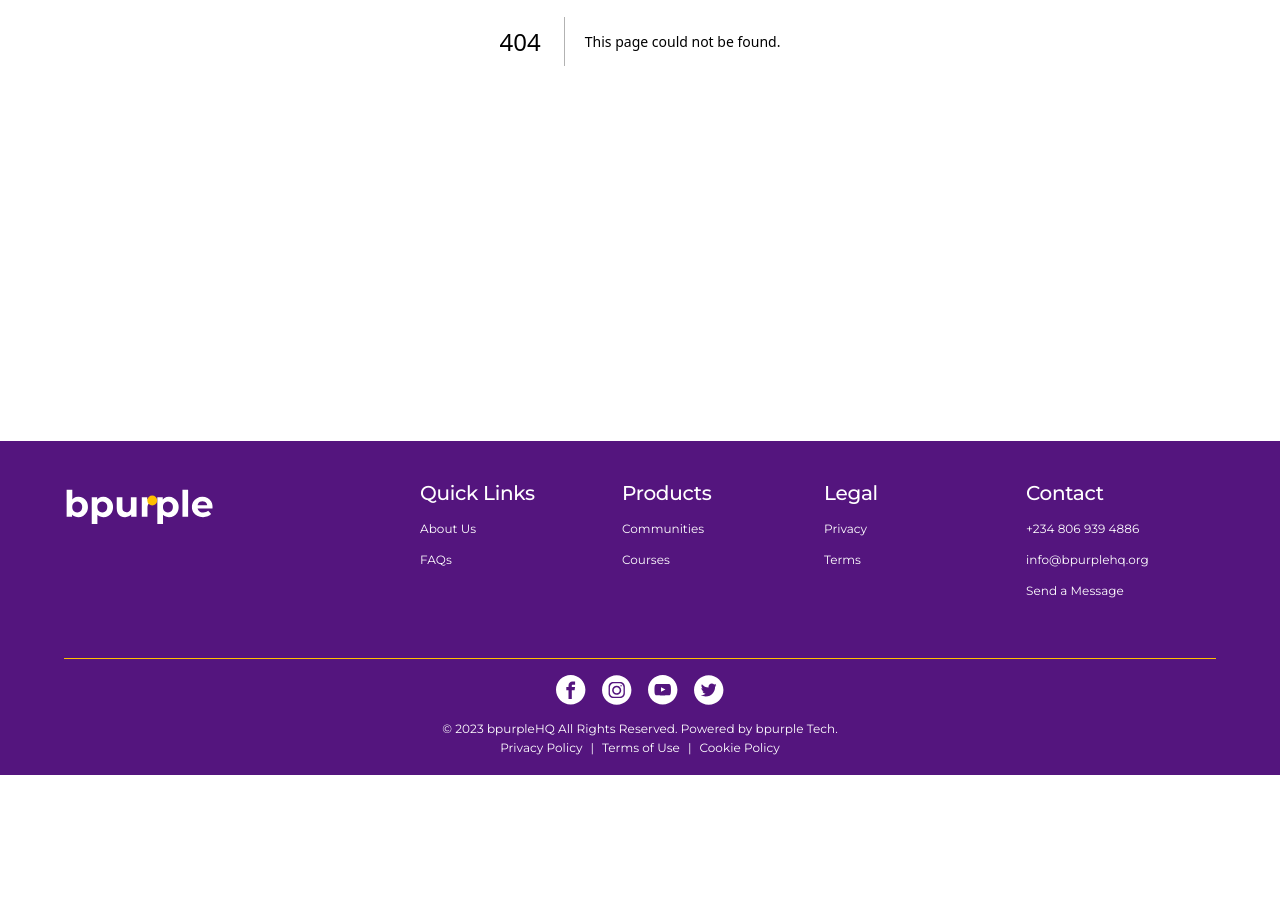
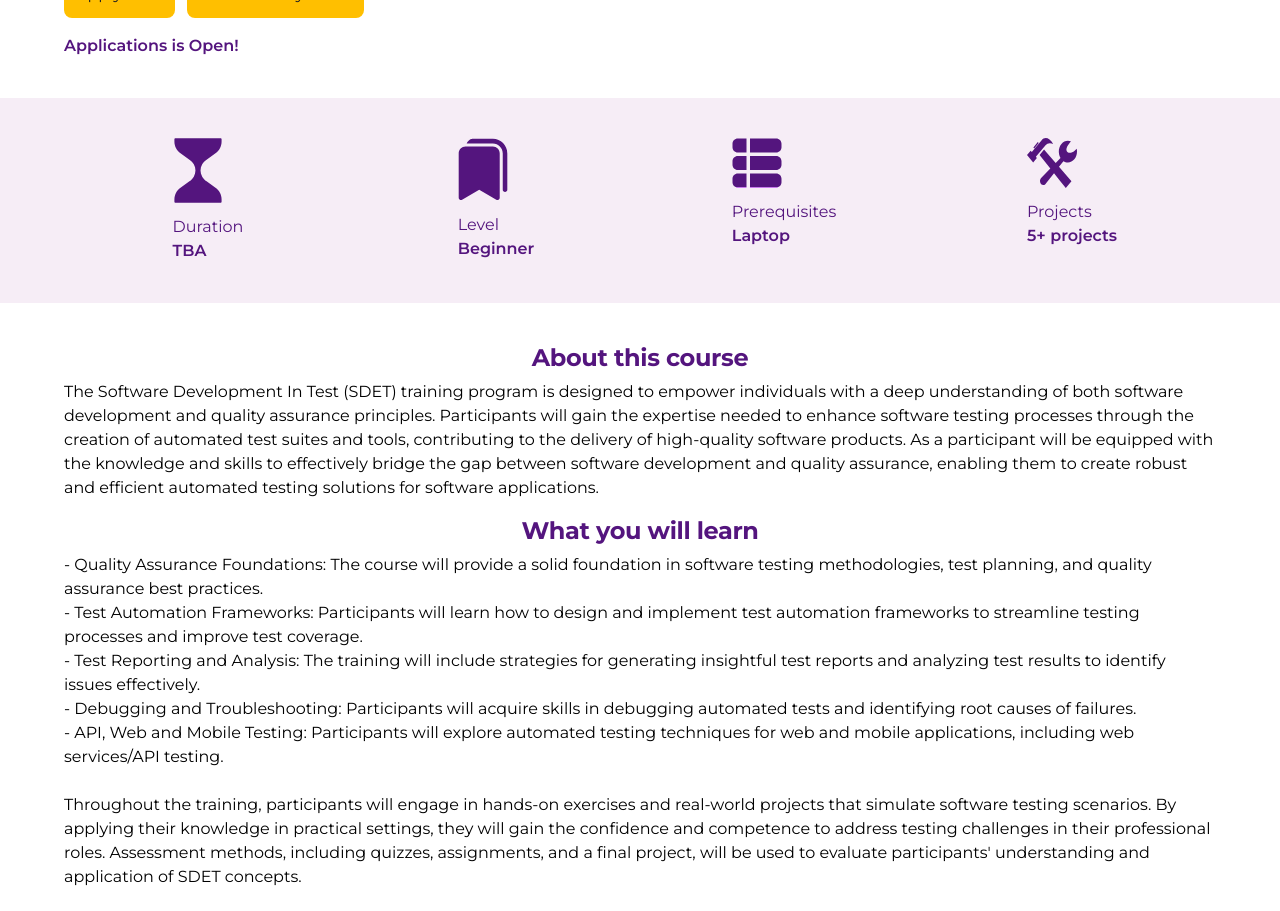
Before and after one commit to BpurpleHq/bpurplehq-web, a Next.js app: page /courses/software-quality-assurance in a window 1280 px wide. Before the commit this address had no page. Shown: the part 480-1391 px from the top of the page. Before the commit the page ends 1255 px from the top, so only its background shows below. Built offline with nearby package versions, Linux system fonts and the light colour scheme.

Commit message:
sdet updates

```diff
--- a/app/courses/course-virtual-assistant/page.tsx
+++ /dev/null
@@ -1,31 +0,0 @@
-import CourseDetailBodyVA from '@/components/CourseDetailsBodyVA';
-import CourseInfo from '@/components/CourseInfo';
-import CoursesDetailsHero from '@/components/CourseDetailsHeroVA';
-import React from 'react'
-
-export const metadata = {
-  title: 'bpurpleHQ | Courses - Virtual Assistant',
-};
-
-const page = () => {
-  return (
-    <div>
-      <section className='sm:px-16 px-6 lg:py-10 py-4'>
-        <CoursesDetailsHero
-          title='Virtual Assistant'
-          subtitle='Virtual assistants are revolutionizing the way we manage our personal and professional lives. From automating mundane tasks to providing personalized support, these AI-powered assistants empower individuals and businesses to maximize productivity, improve time management, and enhance overall efficiency..'
-          image='/virtualImage.png'
-          status='We are currently NOT taking applications!'
-        />
-      </section>
-      <section className='bg-extra'>
-        <CourseInfo />
-      </section>
-      <section>
-        <CourseDetailBodyVA />
-      </section>
-    </div>
-  )
-}
-
-export default page
--- /dev/null
+++ b/app/courses/software-quality-assurance/page.tsx
@@ -0,0 +1,31 @@
+import CourseDetailBodyQA from '@/components/CourseDetailsBodyQA';
+import CourseInfo from '@/components/CourseInfo';
+import CoursesDetailsHero from '@/components/CourseDetailsHeroQA';
+import React from 'react'
+
+export const metadata = {
+  title: 'bpurpleHQ | Courses - SDET',
+};
+
+const page = () => {
+  return (
+    <div>
+      <section className='sm:px-16 px-6 lg:py-10 py-4'>
+        <CoursesDetailsHero
+          title='Software Development in Test (SDET)'
+          subtitle='Throughout the training, participants will engage in hands-on exercises and real-world projects that simulate software testing scenarios. By applying their knowledge in practical settings, they will gain the confidence and competence to address testing challenges in their professional roles. Assessment methods, including quizzes, assignments, and a final project, will be used to evaluate participants understanding and application of SDET concepts.'
+          image='/virtualImage.png'
+          status='Applications is Open!'
+        />
+      </section>
+      <section className='bg-extra'>
+        <CourseInfo />
+      </section>
+      <section>
+        <CourseDetailBodyQA />
+      </section>
+    </div>
+  )
+}
+
+export default page
--- a/components/CourseDetailsBodyDA.tsx
+++ b/components/CourseDetailsBodyDA.tsx
@@ -19,7 +19,7 @@ const CourseDetailBody = () => {
 - Data Visualization: Presenting data visually through charts, graphs, and interactive dashboards to communicate findings effectively and facilitate better understanding.</p>
           </div>
           <div className='flex justify-center gap-6 mt-6'>
-          <Link href='#' target="_blank" rel="noopener noreferrer">
+          <Link href='https://forms.gle/ubN1UipLdP3oUcCj8' target="_blank" rel="noopener noreferrer">
                     <CustomButton
                         title='Apply Now'
                         btnType='button'
--- a/components/CourseDetailsBodyProduct.tsx
+++ b/components/CourseDetailsBodyProduct.tsx
@@ -21,7 +21,7 @@ Product management is a multifaceted discipline that encompasses the strategic p
 - Product Launch and Go-to-Market Strategy: Learn to orchestrate the product launch, collaborating with marketing and sales teams to create effective go-to-market strategies, pricing models, and marketing campaigns.</p>
           </div>
             <div className='flex justify-center gap-6 mt-6'>
-                <Link href='#' target="_blank" rel="noopener noreferrer">
+                <Link href='https://forms.gle/ubN1UipLdP3oUcCj8' target="_blank" rel="noopener noreferrer">
                     <CustomButton
                         title='Apply Now'
                         btnType='button'
--- /dev/null
+++ b/components/CourseDetailsBodyQA.tsx
@@ -0,0 +1,54 @@
+import React from 'react'
+import CustomButton from './CustomButton'
+import Link from 'next/link'
+
+const CourseDetailBody = () => {
+  return (
+    <div className='max-w-[1440px] mx-auto flex flex-col sm:px-16 px-6 lg:py-10 py-4'>
+        <div>
+            <h3 className='text-center text-primary text-headline-3'>About this course</h3>
+            <p className='text center mt-2'>The Software Development In Test (SDET) training program is designed to empower individuals with a deep understanding of both software development and quality assurance principles. Participants will gain the expertise needed to enhance software testing processes through the creation of automated test suites and tools,
+            contributing to the delivery of high-quality software products. As a participant will be equipped with the knowledge and skills to
+             effectively bridge the gap between software development and quality assurance, enabling them to create robust and efficient
+              automated testing solutions for software applications.
+ </p>
+        </div>
+        <div className='mt-4'>
+            <h3 className='text-center text-primary text-headline-3'>What you will learn</h3>
+            <p className='text center mt-2'> - Quality Assurance Foundations: The course will provide a solid foundation in software testing methodologies, test planning, and quality assurance best practices. <br/>
+            - Test Automation Frameworks: Participants will learn how to design and implement test automation frameworks to streamline testing processes and improve test coverage. <br/>
+            - Test Reporting and Analysis: The training will include strategies for generating insightful test reports and analyzing test results to identify issues effectively.<br/>
+            - Debugging and Troubleshooting: Participants will acquire skills in debugging automated tests and identifying root causes of failures.<br/>
+            - API, Web and Mobile Testing: Participants will explore automated testing techniques for web and mobile applications, including web services/API testing.<br/>
+            <br/>
+             Throughout the training, participants will engage in hands-on exercises and real-world projects that simulate software testing scenarios.
+            By applying their knowledge in practical settings, they will gain the confidence and competence to address testing challenges in their
+            professional roles. Assessment methods, including quizzes, assignments, and a final project, will be used to evaluate participants'
+understanding and application of SDET concepts.<br/>
+
+</p>
+          </div>
+          <div className='flex justify-center gap-6 mt-6'>
+                <Link href='https://forms.gle/ubN1UipLdP3oUcCj8' target="_blank" rel="noopener noreferrer">
+                    <CustomButton
+                        title='Apply Now'
+                        btnType='button'
+                        containerStyles='bg-secondary p-3 rounded-lg'
+                        textStyles='text-dark'
+                    />
+                    </Link>
+
+            <Link href='#' target="_blank" rel="noopener noreferrer">
+                    <CustomButton
+                        title='Download Syllabus'
+                        btnType='button'
+                        containerStyles='bg-secondary p-3 rounded-lg'
+                        textStyles='text-dark'
+                    />
+                    </Link>
+                </div>
+    </div>
+  )
+}
+
+export default CourseDetailBody
--- a/components/CourseDetailsBodyVA.tsx
+++ /dev/null
@@ -1,42 +0,0 @@
-import React from 'react'
-import CustomButton from './CustomButton'
-import Link from 'next/link'
-
-const CourseDetailBody = () => {
-  return (
-    <div className='max-w-[1440px] mx-auto flex flex-col sm:px-16 px-6 lg:py-10 py-4'>
-        <div>
-            <h3 className='text-center text-primary text-headline-3'>About this course</h3>
-            <p className='text center mt-2'>Virtual assistants are revolutionizing the way we manage our personal and professional lives. From automating mundane tasks to providing personalized support, these AI-powered assistants empower individuals and businesses to maximize productivity, improve time management, and enhance overall efficiency. </p>
-        </div>
-        <div className='mt-4'>
-            <h3 className='text-center text-primary text-headline-3'>What you will learn</h3>
-            <p className='text center mt-2'> - Increased Productivity: Learn to offload repetitive tasks and administrative duties to virtual assistants, individuals and businesses can focus on high-value activities, leading to increased productivity and efficiency. <br/>
-- Time Management: Learn to help users manage their time effectively by handling scheduling, reminders, and prioritizing tasks, ensuring important deadlines are met.<br/>
-- Simplified Communication: Learn to be good in communication by managing emails, transcribing voice messages, and even drafting responses, making it easier to stay connected and organized.<br/>
-- 24/7 Availability: Virtual assistants are available round the clock, providing support and assistance whenever needed, allowing users to access information and complete tasks at any time..</p>
-          </div>
-          <div className='flex justify-center gap-6 mt-6'>
-                <Link href='#' target="_blank" rel="noopener noreferrer">
-                    <CustomButton
-                        title='Apply Now'
-                        btnType='button'
-                        containerStyles='bg-secondary p-3 rounded-lg'
-                        textStyles='text-dark'
-                    />
-                    </Link>
-
-            <Link href='#' target="_blank" rel="noopener noreferrer">
-                    <CustomButton
-                        title='Download Syllabus'
-                        btnType='button'
-                        containerStyles='bg-secondary p-3 rounded-lg'
-                        textStyles='text-dark'
-                    />
-                    </Link>
-                </div>
-    </div>
-  )
-}
-
-export default CourseDetailBody
--- a/components/CourseDetailsHeroVA.tsx
+++ b/components/CourseDetailsHeroQA.tsx
@@ -4,7 +4,7 @@ import React from 'react'
 import CustomButton from './CustomButton'
 import Link from 'next/link';
 
-const CourseDetailsHeroVA = ({ title, subtitle, status, image }: CourseDetailsHeroProps) => {
+const CourseDetailsHeroQA = ({ title, subtitle, status, image }: CourseDetailsHeroProps) => {
     return (
         <div className='max-w-[1440px] mx-auto flex flex-col-reverse lg:flex-row lg:justify-between'>
             <div className='flex lg:justify-center lg:items-center'>
@@ -12,7 +12,7 @@ const CourseDetailsHeroVA = ({ title, subtitle, status, image }: CourseDetailsHe
                 <h2 className='text-primary text-center lg:text-start text-headline-3 lg:text-headline-2 mt-4 lg:mt-0'>{title}</h2>
                 <p className='lg:w-[698px] text-primary mt-3'>{subtitle}</p>
                 <div className='flex justify-center lg:justify-start gap-3 mt-4'>
-                    <Link href='#' target="_blank" rel="noopener noreferrer">
+                    <Link href='https://forms.gle/ubN1UipLdP3oUcCj8' target="_blank" rel="noopener noreferrer">
                         <CustomButton
                             title='Apply Now'
                             btnType='button'
@@ -39,4 +39,4 @@ const CourseDetailsHeroVA = ({ title, subtitle, status, image }: CourseDetailsHe
     )
 };
 
-export default CourseDetailsHeroVA
+export default CourseDetailsHeroQA
--- a/components/CoursesDetailsHeroDA.tsx
+++ b/components/CoursesDetailsHeroDA.tsx
@@ -12,7 +12,7 @@ const CourseDetailsHeroDA = ({ title, subtitle, status, image }: CourseDetailsHe
                 <h2 className='text-primary text-center lg:text-start text-headline-3 lg:text-headline-2 mt-4 lg:mt-0'>{title}</h2>
                 <p className='lg:w-[698px] text-primary mt-3'>{subtitle}</p>
                 <div className='flex justify-center lg:justify-start gap-3 mt-4'>
-                    <Link href='#' target="_blank" rel="noopener noreferrer">
+                    <Link href='https://forms.gle/ubN1UipLdP3oUcCj8' target="_blank" rel="noopener noreferrer">
                         <CustomButton
                             title='Apply Now'
                             btnType='button'
--- a/components/CoursesDetailsHeroProduct.tsx
+++ b/components/CoursesDetailsHeroProduct.tsx
@@ -12,7 +12,7 @@ const CoursesDetailsHeroPrd = ({ title, subtitle, status, image }: CourseDetails
                 <h2 className='text-primary text-center lg:text-start text-headline-3 lg:text-headline-2 mt-4 lg:mt-0'>{title}</h2>
                 <p className='lg:w-[698px] text-primary mt-3'>{subtitle}</p>
                 <div className='flex justify-center lg:justify-start gap-3 mt-4'>
-                    <Link href='#' target="_blank" rel="noopener noreferrer">
+                    <Link href='https://forms.gle/ubN1UipLdP3oUcCj8' target="_blank" rel="noopener noreferrer">
                         <CustomButton
                             title='Apply Now'
                             btnType='button'
--- a/components/Footer.tsx
+++ b/components/Footer.tsx
@@ -26,13 +26,13 @@ const Footer = () => {
       <div className='sm:px-16 px-6 py-5 text-white'>
         <div className='w-full border-t border-secondary flex flex-col justify-center items-center'>
           <div className='flex gap-4 my-4'>
-            <Image src='/facebook.svg' alt='facebook logo' width={30} height={30} />
-            <Image src='/instagram.svg' alt='instagram logo' width={30} height={30} />
-            <Image src='/youtube.svg' alt='youtube logo' width={30} height={30} />
-            <Image src='/twitter.svg' alt='twitter logo' width={30} height={30} />
+          {/** <Link href='/'> <Image src='/facebook.svg' alt='facebook logo' width={30} height={30} /> </Link> */}
+          <Link href='/'> <Image src='/instagram.svg' alt='instagram logo' width={30} height={30} />  </Link>
+         {/** <Link href='/'> <Image src='/youtube.svg' alt='youtube logo' width={30} height={30} /> </Link>  */}
+          <Link href='/'> <Image src='/twitter.svg' alt='twitter logo' width={30} height={30} /> </Link>
           </div>
             <div>
-            <p className='text-body-2 text-center'>&copy; 2023 bpurpleHQ All Rights Reserved. Powered by bpurple Tech.</p>
+            <p className='text-body-2 text-center'>&copy; 2023 bpurpleHQ All Rights Reserved, with 💜 from bpurple Technologies.</p>
             <div className='flex justify-center items-center gap-[8px] mt-1 text-body-2'>
               <Link href='/'>
                <p>Privacy Policy</p>
--- a/components/MenuAction.tsx
+++ b/components/MenuAction.tsx
@@ -5,14 +5,14 @@ import CustomButton from './CustomButton';
 const MenuAction = () => {''
   return (
     <div className='flex flex-col md:flex-col lg:flex-row gap-[.75rem]'>
-     {/* <Link href='/signIn'>
+     {/**  <Link href='/signIn'>
         <CustomButton
           title='Sign In'
           btnType='button'
           containerStyles='mt-3'
           textStyles='text-dark'
         />
-      </Link> ***/}
+      </Link> **/}
       <Link href='https://forms.gle/ubN1UipLdP3oUcCj8'>  {/**changed the button name and url **/}
         <CustomButton
           title='Register for SFSP'
--- a/constants/index.ts
+++ b/constants/index.ts
@@ -203,16 +203,16 @@ export const learningPath = [
         image: GISIMAGE,
         title: 'School of GIS',
         description: 'GIS is an effective instrument for collecting, processing, and displaying spatial and geographic data. Numerous sectors, including urban planning, environmental management, and resource allocation, can use this technology. Organizations can use GIS to visualize data in maps, graphs, and tables, analyze patterns, and uncover connections that might not be obvious through conventional data analysis.',
-        duration: '6-8 weeks',
+        duration: '8-10 weeks',
         url: '/courses/course-gis',
     },
     {
         id: 2,
         image: virtualImage,
-        title: 'Virtual Assistant',
-        description: 'Virtual Assistance: In the current digital era, virtual assistance is a distant administrative and personal support service that is gaining popularity. Businesses can outsource administrative duties like scheduling, data entry, email management, and social media management with the aid of virtual aides. This enables company owners to concentrate on core tasks, increase productivity, and lower operating expenses.',
-        duration: '4-6 weeks',
-        url: '/courses/course-virtual-assistant',
+        title: 'Software Development Engineer in Test',
+        description: 'SDET training program is designed to empower individuals with a deep understanding of both software development and quality assurance principles. Participants will gain the expertise needed to enhance software testing processes through the creation of automated test suites and tools, contributing to the delivery of high-quality software products.',
+        duration: '8-10 weeks',
+        url: '/courses/software-quality-assurance',
     },
     {
         id: 3,
```
